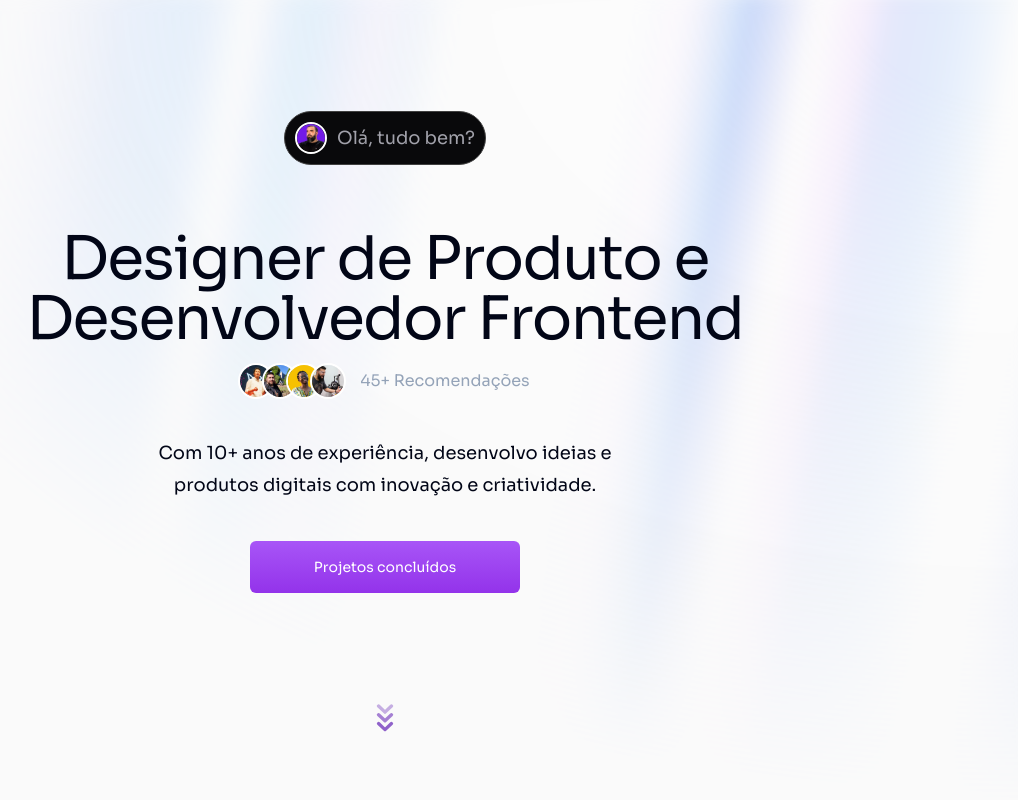
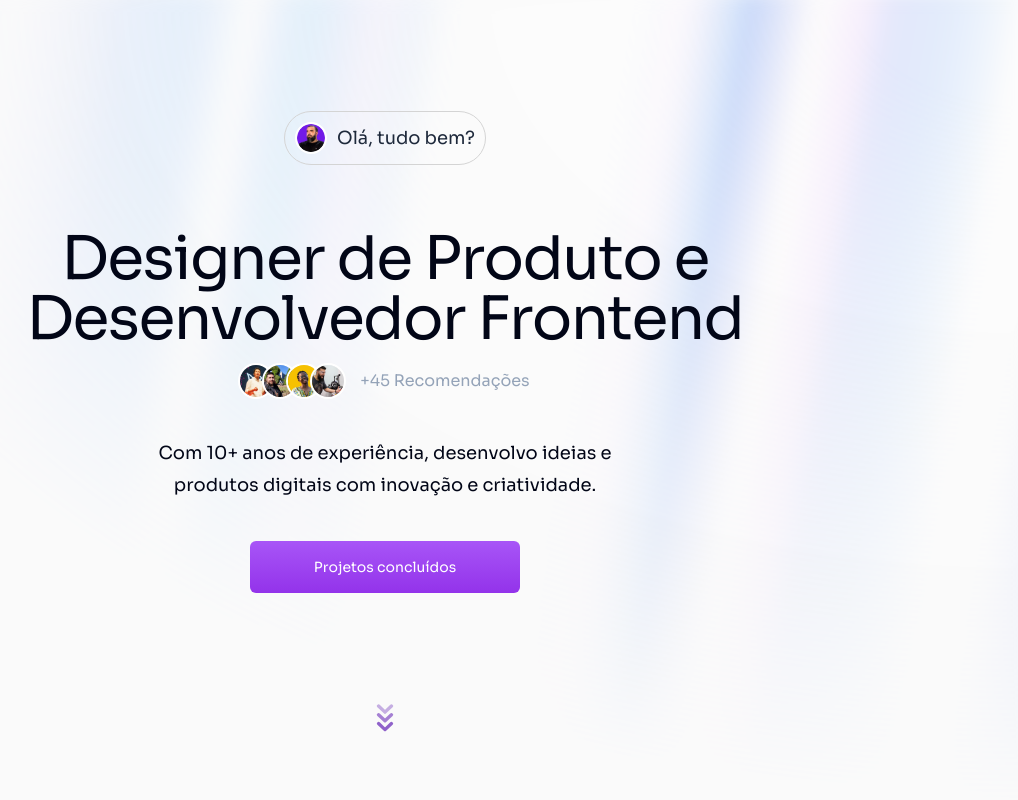
Before and after one commit to emnesty/portfolio-freelas, a Next.js app: page / in a window 1280 px wide. Shown: the top 800 px of the page, without its empty margins (255-1273 px from the left). Built offline with nearby package versions, Linux system fonts and the light colour scheme.

Commit message:
Ajustes dark/light

```diff
--- a/app/components/HeroSectionSection.tsx
+++ b/app/components/HeroSectionSection.tsx
@@ -82,7 +82,7 @@ export default function HeroSection() {
                   alt=""
                 />
                 <span className="pl-6 dark:text-slate-600  text-slate-400">
-                  45+ Recomendações
+                  +45 Recomendações
                 </span>
               </div>
               <div className=" w-full flex items-center justify-center">
--- a/app/components/ui/hello-badge.tsx
+++ b/app/components/ui/hello-badge.tsx
@@ -17,9 +17,11 @@ const people = [
 
 function WelcomeMessage({ emoji, message }: WelcomeMessageProps) {
   return (
-    <div className="w-full max-w-[320px] h-18 mb-6 items-center flex gap-2.5 p-2.5 text-lg text-center border border-solid bg-zinc-950 border-neutral-700 rounded-[100px]">
+    <div className="w-full max-w-[320px] h-18 mb-6 items-center flex gap-2.5 p-2.5 text-lg text-center border border-solid  border-neutral-300 dark:border-neutral-600 rounded-[100px]">
       <AnimatedTooltip items={people} />
-      <div className="my-auto ml-4 font-medium text-zinc-400">{message}</div>
+      <div className="my-auto ml-4 font-medium text-slate-800 dark:text-slate-200">
+        {message}
+      </div>
     </div>
   );
 }
```
